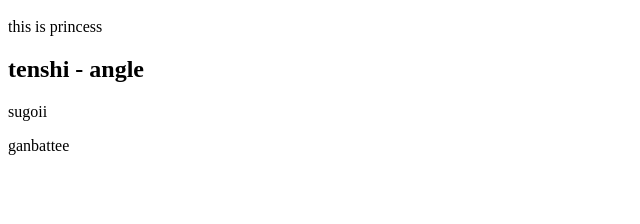
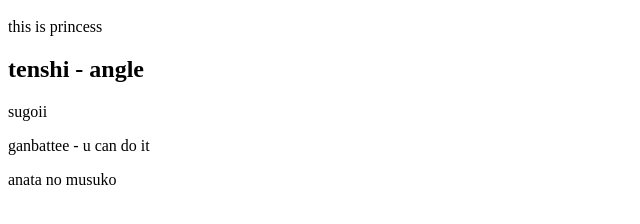
Before and after one commit to sahithipasam/example, a plain HTML site: page index.html in a window 1280 px wide. Shown: the part 48-272 px from the top of the page, without its empty margins (0-640 px from the left). Drawn offline with Linux system fonts and the light colour scheme.

Commit message:
first commit

```diff
--- a/index.html
+++ b/index.html
@@ -13,7 +13,10 @@
       sugoii
     </p>
     <p>
-      ganbattee
+      ganbattee - u can do it
+    </p>
+    <p>
+      anata no musuko
     </p>
   </body>
 </html>
```
Also changed, not shown: index1.html (added, +14 -0 lines).
